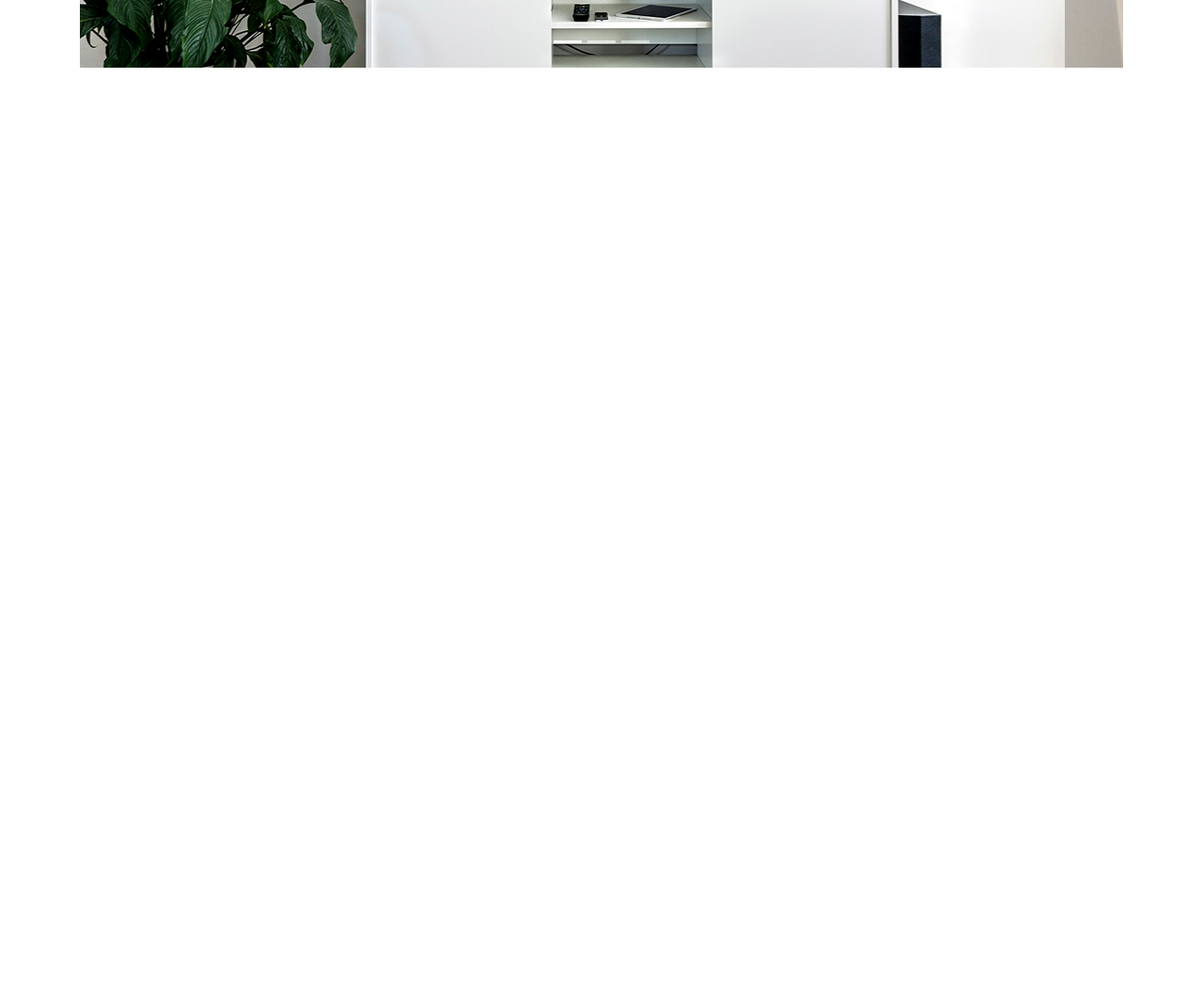
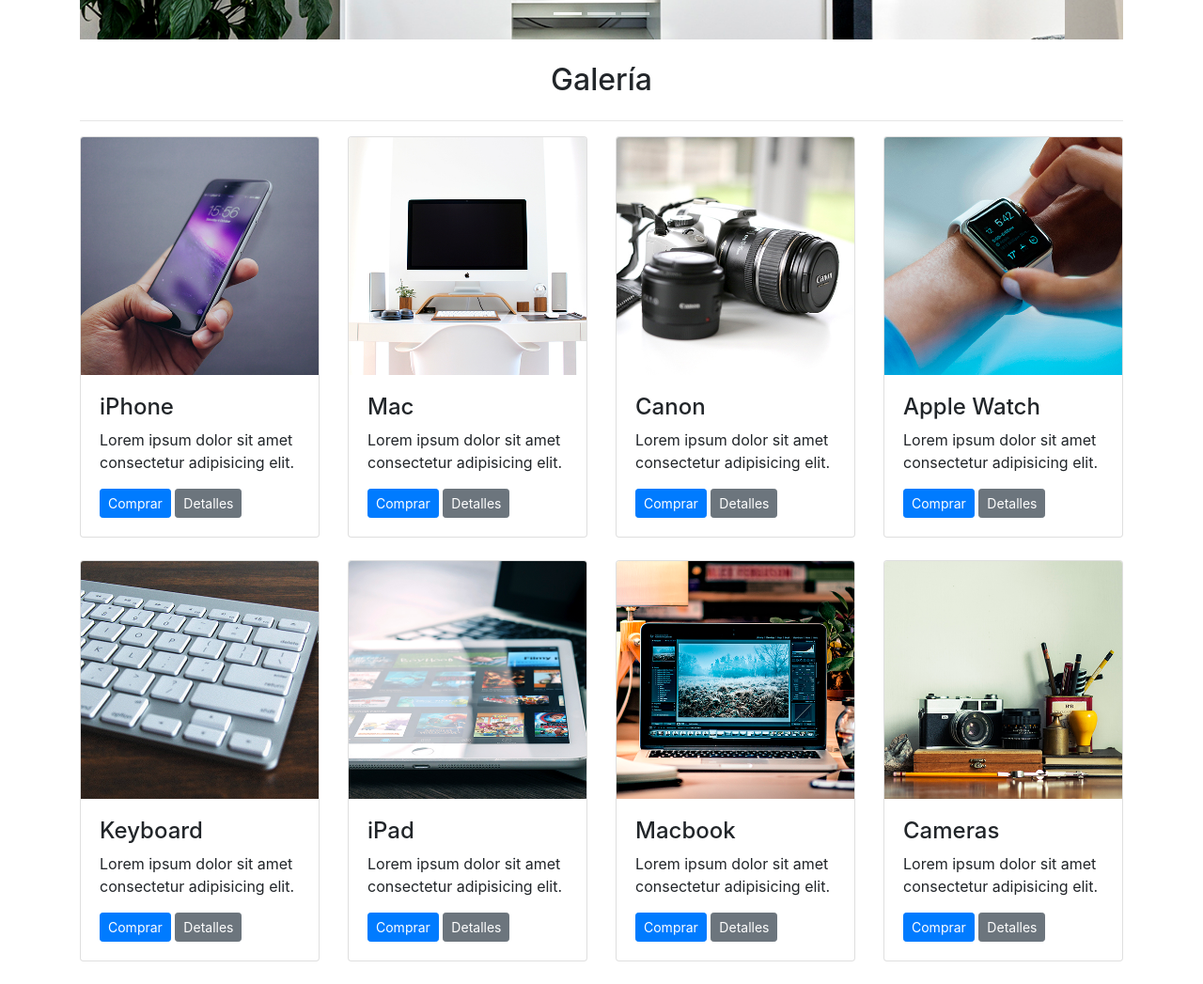
Before and after one commit to MilenaGiachetti/practicadebootstrap, a plain HTML site: page index.html in a window 1280 px wide. Shown: the part 376-1423 px from the top of the page at 94% size. Before the commit the page ends 800 px from the top, so only its background shows below. Drawn offline with Linux system fonts and the light colour scheme.

Commit message:
arreglo de imágenes del slider para que sean adaptables a dispositivos pequeños, agregada section del main de 'galería' y todo organizado mejor en etiquetas semánticas

```diff
--- a/index.html
+++ b/index.html
@@ -8,6 +8,7 @@
     <link rel="stylesheet" href="css/bootstrap.min.css">
 </head>
 <body>
+    <header>
         <nav class="navbar navbar-expand-lg navbar-dark bg-dark fixed-top">
             <div class="container">
                 <a href="#" class="navbar-brand">Navbar</a>
@@ -41,7 +42,10 @@
                 </div>
             </div>
         </nav>
-    <div class="container">
+    </header>
+    <main class="container">
+    </main>
+    <main class="container">
         <div class="row mt-5">
             <div class="col">
                 <div class="carousel slide" id="principal-carousel" data-ride="carousel">
@@ -52,13 +56,13 @@
                     </ol>
                     <div class="carousel-inner">
                         <div class="carousel-item active">
-                            <img src="img/s1.jpg" alt="">
+                            <img src="img/s1.jpg" class="d-block w-100" alt="">
                         </div>
                         <div class="carousel-item">
-                            <img src="img/s2.jpg" alt="">
+                            <img src="img/s2.jpg" class="d-block w-100"  alt="">
                         </div>
                         <div class="carousel-item">
-                            <img src="img/s3.jpg" alt="">
+                            <img src="img/s3.jpg" class="d-block w-100" alt="">
                         </div>
                     </div>
                     <a href="#principal-carousel" class="carousel-control-prev" data-slide="prev">
@@ -72,7 +76,101 @@
                 </div>
             </div>
         </div>
+        <div class="row">
+            <div class="col-12">
+                <h2 class="my-4 text-center">Galería</h2>
+                <hr>
             </div>
+            <div class="col-12 col-sm-6 col-lg-3 mb-4">
+                <div class="card">
+                    <img src="img/1.jpg" alt="" class="card-img-top">
+                    <div class="card-body">
+                        <h4 class="div-card-title">iPhone</h4>
+                        <p class="card-text">Lorem ipsum dolor sit amet consectetur adipisicing elit.</p>
+                        <a href="#" class="card-link btn btn-primary btn-sm">Comprar</a>
+                        <a href="#" class="card-link btn btn-secondary btn-sm ml-auto">Detalles</a>
+                    </div>
+                </div>
+            </div>
+            <div class="col-12 col-sm-6 col-lg-3 mb-4">
+                <div class="card">
+                    <img src="img/2.jpg" alt="" class="card-img-top">
+                    <div class="card-body">
+                        <h4 class="div-card-title">Mac</h4>
+                        <p class="card-text">Lorem ipsum dolor sit amet consectetur adipisicing elit.</p>
+                        <a href="#" class="card-link btn btn-primary btn-sm">Comprar</a>
+                        <a href="#" class="card-link btn btn-secondary btn-sm ml-auto">Detalles</a>
+                    </div>
+                </div>
+            </div>
+            <div class="col-12 col-sm-6 col-lg-3 mb-4">
+                <div class="card">
+                    <img src="img/3.jpg" alt="" class="card-img-top">
+                    <div class="card-body">
+                        <h4 class="div-card-title">Canon</h4>
+                        <p class="card-text">Lorem ipsum dolor sit amet consectetur adipisicing elit.</p>
+                        <a href="#" class="card-link btn btn-primary btn-sm">Comprar</a>
+                        <a href="#" class="card-link btn btn-secondary btn-sm ml-auto">Detalles</a>
+                    </div>
+                </div>
+            </div>
+            <div class="col-12 col-sm-6 col-lg-3 mb-4">
+                <div class="card">
+                    <img src="img/4.jpg" alt="" class="card-img-top">
+                    <div class="card-body">
+                        <h4 class="div-card-title">Apple Watch</h4>
+                        <p class="card-text">Lorem ipsum dolor sit amet consectetur adipisicing elit.</p>
+                        <a href="#" class="card-link btn btn-primary btn-sm">Comprar</a>
+                        <a href="#" class="card-link btn btn-secondary btn-sm ml-auto">Detalles</a>
+                    </div>
+                </div>
+            </div>
+            <div class="col-12 col-sm-6 col-lg-3 mb-4">
+                <div class="card">
+                    <img src="img/5.jpg" alt="" class="card-img-top">
+                    <div class="card-body">
+                        <h4 class="div-card-title">Keyboard</h4>
+                        <p class="card-text">Lorem ipsum dolor sit amet consectetur adipisicing elit.</p>
+                        <a href="#" class="card-link btn btn-primary btn-sm">Comprar</a>
+                        <a href="#" class="card-link btn btn-secondary btn-sm ml-auto">Detalles</a>
+                    </div>
+                </div>
+            </div>
+            <div class="col-12 col-sm-6 col-lg-3 mb-4">
+                <div class="card">
+                    <img src="img/6.jpg" alt="" class="card-img-top">
+                    <div class="card-body">
+                        <h4 class="div-card-title">iPad</h4>
+                        <p class="card-text">Lorem ipsum dolor sit amet consectetur adipisicing elit.</p>
+                        <a href="#" class="card-link btn btn-primary btn-sm">Comprar</a>
+                        <a href="#" class="card-link btn btn-secondary btn-sm ml-auto">Detalles</a>
+                    </div>
+                </div>
+            </div>
+            <div class="col-12 col-sm-6 col-lg-3 mb-4">
+                <div class="card">
+                    <img src="img/7.jpg" alt="" class="card-img-top">
+                    <div class="card-body">
+                        <h4 class="div-card-title">Macbook</h4>
+                        <p class="card-text">Lorem ipsum dolor sit amet consectetur adipisicing elit.</p>
+                        <a href="#" class="card-link btn btn-primary btn-sm">Comprar</a>
+                        <a href="#" class="card-link btn btn-secondary btn-sm ml-auto">Detalles</a>
+                    </div>
+                </div>
+            </div>
+            <div class="col-12 col-sm-6 col-lg-3 mb-4">
+                <div class="card">
+                    <img src="img/8.jpg" alt="" class="card-img-top">
+                    <div class="card-body">
+                        <h4 class="div-card-title">Cameras</h4>
+                        <p class="card-text">Lorem ipsum dolor sit amet consectetur adipisicing elit.</p>
+                        <a href="#" class="card-link btn btn-primary btn-sm">Comprar</a>
+                        <a href="#" class="card-link btn btn-secondary btn-sm ml-auto">Detalles</a>
+                    </div>
+                </div>
+            </div>
+        </div>
+    </main>
 
     <script src="js/jquery-3.4.1.min.js"></script>
     <script src="js/popper.min.js"></script>
```
Lines whose indentation alone changed are shown as unchanged.
